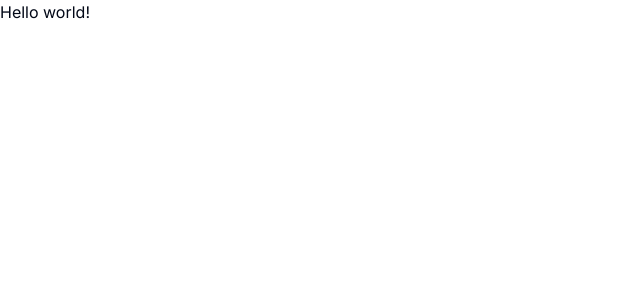
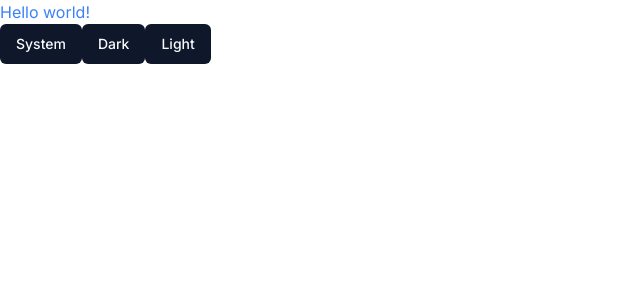
Before and after one commit to youngle316/cover-paint, a Next.js app: page /en in a window 1280 px wide. Shown: the top 300 px of the page, without its empty margins (0-640 px from the left). Built offline with nearby package versions, Linux system fonts and the light colour scheme.

Commit message:
feat: next-theme

```diff
--- a/app/[locale]/layout.tsx
+++ b/app/[locale]/layout.tsx
@@ -4,6 +4,7 @@
 import { NextIntlClientProvider } from "next-intl";
 import { notFound } from "next/navigation";
 import "../../styles/globals.css";
+import { ThemeProvider } from "../components/providers/theme-provider";
 
 const inter = Inter({ subsets: ["latin"] });
 
@@ -35,7 +36,9 @@
     <html lang={locale}>
       <body className={inter.className}>
         <NextIntlClientProvider locale={locale} messages={messages}>
-          {children}
+          <ThemeProvider attribute="class" defaultTheme="system">
+            {children}
+          </ThemeProvider>
         </NextIntlClientProvider>
       </body>
     </html>
--- a/app/[locale]/page.tsx
+++ b/app/[locale]/page.tsx
@@ -1,8 +1,20 @@
 "use client";
 
 import { useTranslations } from "next-intl";
+import { Button } from "@/components/ui/button";
+import { useTheme } from "next-themes";
 
 export default function Home() {
   const t = useTranslations("Index");
-  return <div>{t("title")}</div>;
+  const { setTheme } = useTheme();
+  return (
+    <div className="text-blue-500 dark:text-red-500">
+      {t("title")}
+      <div>
+        <Button onClick={() => setTheme("system")}>System</Button>
+        <Button onClick={() => setTheme("dark")}>Dark</Button>
+        <Button onClick={() => setTheme("light")}>Light</Button>
+      </div>
+    </div>
+  );
 }
--- /dev/null
+++ b/app/components/providers/theme-provider.tsx
@@ -0,0 +1,9 @@
+"use client";
+
+import * as React from "react";
+import { ThemeProvider as NextThemesProvider } from "next-themes";
+import { type ThemeProviderProps } from "next-themes/dist/types";
+
+export function ThemeProvider({ children, ...props }: ThemeProviderProps) {
+  return <NextThemesProvider {...props}>{children}</NextThemesProvider>;
+}
--- /dev/null
+++ b/components/ui/button.tsx
@@ -0,0 +1,56 @@
+import * as React from "react"
+import { Slot } from "@radix-ui/react-slot"
+import { cva, type VariantProps } from "class-variance-authority"
+
+import { cn } from "@/lib/utils"
+
+const buttonVariants = cva(
+  "inline-flex items-center justify-center rounded-md text-sm font-medium ring-offset-background transition-colors focus-visible:outline-none focus-visible:ring-2 focus-visible:ring-ring focus-visible:ring-offset-2 disabled:pointer-events-none disabled:opacity-50",
+  {
+    variants: {
+      variant: {
+        default: "bg-primary text-primary-foreground hover:bg-primary/90",
+        destructive:
+          "bg-destructive text-destructive-foreground hover:bg-destructive/90",
+        outline:
+          "border border-input bg-background hover:bg-accent hover:text-accent-foreground",
+        secondary:
+          "bg-secondary text-secondary-foreground hover:bg-secondary/80",
+        ghost: "hover:bg-accent hover:text-accent-foreground",
+        link: "text-primary underline-offset-4 hover:underline",
+      },
+      size: {
+        default: "h-10 px-4 py-2",
+        sm: "h-9 rounded-md px-3",
+        lg: "h-11 rounded-md px-8",
+        icon: "h-10 w-10",
+      },
+    },
+    defaultVariants: {
+      variant: "default",
+      size: "default",
+    },
+  }
+)
+
+export interface ButtonProps
+  extends React.ButtonHTMLAttributes<HTMLButtonElement>,
+    VariantProps<typeof buttonVariants> {
+  asChild?: boolean
+}
+
+const Button = React.forwardRef<HTMLButtonElement, ButtonProps>(
+  ({ className, variant, size, asChild = false, ...props }, ref) => {
+    const Comp = asChild ? Slot : "button"
+    return (
+      <Comp
+        className={cn(buttonVariants({ variant, size, className }))}
+        ref={ref}
+        {...props}
+      />
+    )
+  }
+)
+Button.displayName = "Button"
+
+export { Button, buttonVariants }
--- a/tailwind.config.js
+++ /dev/null
@@ -1,76 +0,0 @@
-/** @type {import('tailwindcss').Config} */
-module.exports = {
-  darkMode: ["class"],
-  content: [
-    './pages/**/*.{ts,tsx}',
-    './components/**/*.{ts,tsx}',
-    './app/**/*.{ts,tsx}',
-    './src/**/*.{ts,tsx}',
-	],
-  theme: {
-    container: {
-      center: true,
-      padding: "2rem",
-      screens: {
-        "2xl": "1400px",
-      },
-    },
-    extend: {
-      colors: {
-        border: "hsl(var(--border))",
-        input: "hsl(var(--input))",
-        ring: "hsl(var(--ring))",
-        background: "hsl(var(--background))",
-        foreground: "hsl(var(--foreground))",
-        primary: {
-          DEFAULT: "hsl(var(--primary))",
-          foreground: "hsl(var(--primary-foreground))",
-        },
-        secondary: {
-          DEFAULT: "hsl(var(--secondary))",
-          foreground: "hsl(var(--secondary-foreground))",
-        },
-        destructive: {
-          DEFAULT: "hsl(var(--destructive))",
-          foreground: "hsl(var(--destructive-foreground))",
-        },
-        muted: {
-          DEFAULT: "hsl(var(--muted))",
-          foreground: "hsl(var(--muted-foreground))",
-        },
-        accent: {
-          DEFAULT: "hsl(var(--accent))",
-          foreground: "hsl(var(--accent-foreground))",
-        },
-        popover: {
-          DEFAULT: "hsl(var(--popover))",
-          foreground: "hsl(var(--popover-foreground))",
-        },
-        card: {
-          DEFAULT: "hsl(var(--card))",
-          foreground: "hsl(var(--card-foreground))",
-        },
-      },
-      borderRadius: {
-        lg: "var(--radius)",
-        md: "calc(var(--radius) - 2px)",
-        sm: "calc(var(--radius) - 4px)",
-      },
-      keyframes: {
-        "accordion-down": {
-          from: { height: 0 },
-          to: { height: "var(--radix-accordion-content-height)" },
-        },
-        "accordion-up": {
-          from: { height: "var(--radix-accordion-content-height)" },
-          to: { height: 0 },
-        },
-      },
-      animation: {
-        "accordion-down": "accordion-down 0.2s ease-out",
-        "accordion-up": "accordion-up 0.2s ease-out",
-      },
-    },
-  },
-  plugins: [require("tailwindcss-animate")],
-}
--- a/tailwind.config.ts
+++ b/tailwind.config.ts
@@ -1,20 +1,76 @@
-import type { Config } from 'tailwindcss'
-
-const config: Config = {
+/** @type {import('tailwindcss').Config} */
+module.exports = {
+  darkMode: ["class"],
   content: [
-    './pages/**/*.{js,ts,jsx,tsx,mdx}',
-    './components/**/*.{js,ts,jsx,tsx,mdx}',
-    './app/**/*.{js,ts,jsx,tsx,mdx}',
+    "./pages/**/*.{ts,tsx}",
+    "./components/**/*.{ts,tsx}",
+    "./app/**/*.{ts,tsx}",
+    "./src/**/*.{ts,tsx}",
   ],
   theme: {
+    container: {
+      center: true,
+      padding: "2rem",
+      screens: {
+        "2xl": "1400px",
+      },
+    },
     extend: {
-      backgroundImage: {
-        'gradient-radial': 'radial-gradient(var(--tw-gradient-stops))',
-        'gradient-conic':
-          'conic-gradient(from 180deg at 50% 50%, var(--tw-gradient-stops))',
+      colors: {
+        border: "hsl(var(--border))",
+        input: "hsl(var(--input))",
+        ring: "hsl(var(--ring))",
+        background: "hsl(var(--background))",
+        foreground: "hsl(var(--foreground))",
+        primary: {
+          DEFAULT: "hsl(var(--primary))",
+          foreground: "hsl(var(--primary-foreground))",
+        },
+        secondary: {
+          DEFAULT: "hsl(var(--secondary))",
+          foreground: "hsl(var(--secondary-foreground))",
+        },
+        destructive: {
+          DEFAULT: "hsl(var(--destructive))",
+          foreground: "hsl(var(--destructive-foreground))",
+        },
+        muted: {
+          DEFAULT: "hsl(var(--muted))",
+          foreground: "hsl(var(--muted-foreground))",
+        },
+        accent: {
+          DEFAULT: "hsl(var(--accent))",
+          foreground: "hsl(var(--accent-foreground))",
+        },
+        popover: {
+          DEFAULT: "hsl(var(--popover))",
+          foreground: "hsl(var(--popover-foreground))",
+        },
+        card: {
+          DEFAULT: "hsl(var(--card))",
+          foreground: "hsl(var(--card-foreground))",
+        },
+      },
+      borderRadius: {
+        lg: "var(--radius)",
+        md: "calc(var(--radius) - 2px)",
+        sm: "calc(var(--radius) - 4px)",
+      },
+      keyframes: {
+        "accordion-down": {
+          from: { height: 0 },
+          to: { height: "var(--radix-accordion-content-height)" },
+        },
+        "accordion-up": {
+          from: { height: "var(--radix-accordion-content-height)" },
+          to: { height: 0 },
+        },
+      },
+      animation: {
+        "accordion-down": "accordion-down 0.2s ease-out",
+        "accordion-up": "accordion-up 0.2s ease-out",
       },
     },
   },
-  plugins: [],
-}
-export default config
+  plugins: [require("tailwindcss-animate")],
+};
```
